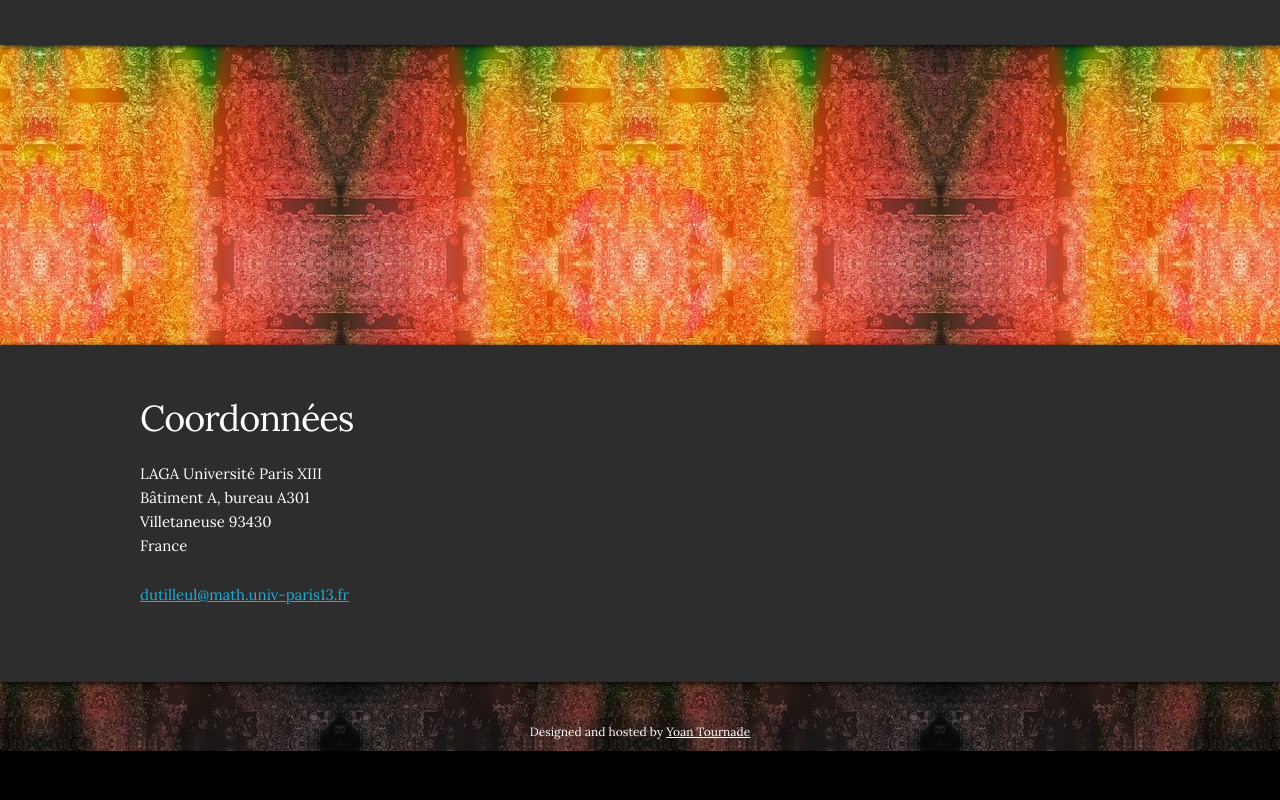
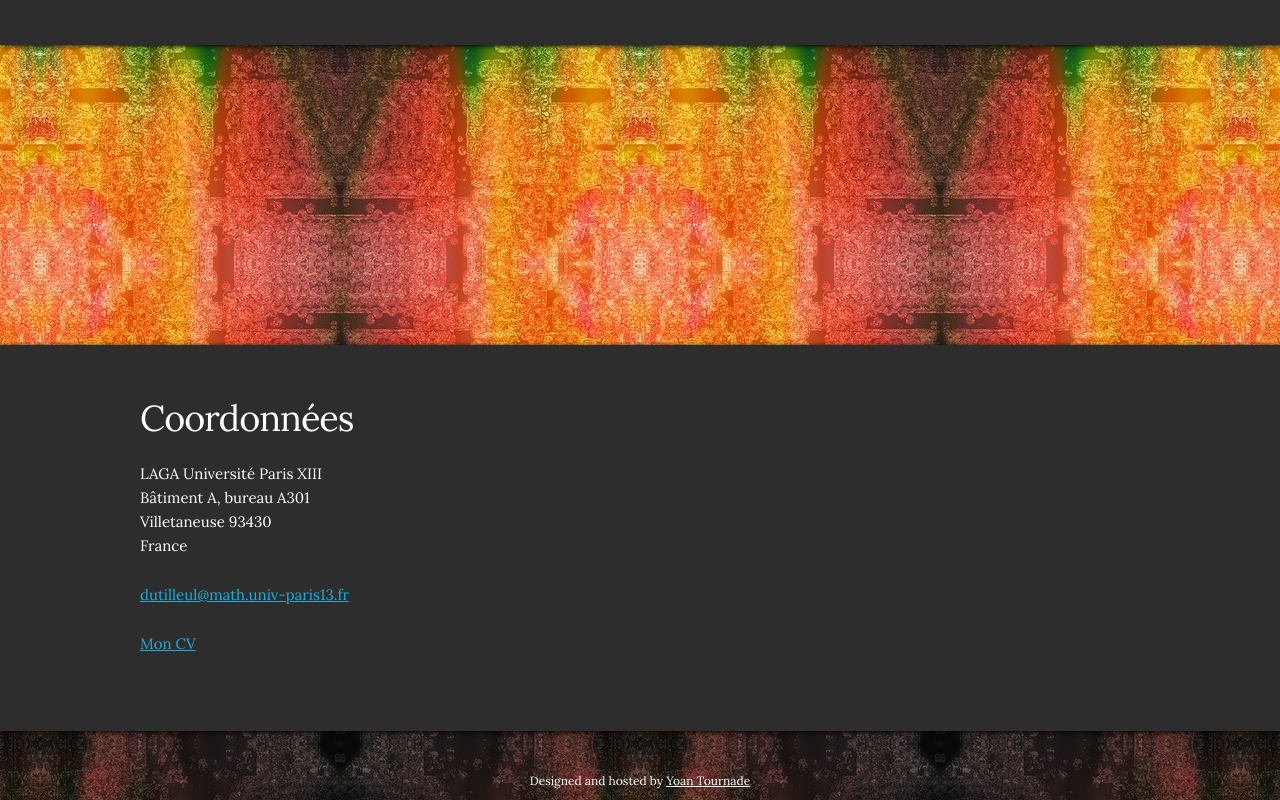
Before and after one commit to MonsieurV/tomdutilleul.com, a plain HTML site: page index.html in a window 1280 px wide. Shown: the part 2136-2936 px from the top of the page. Before the commit the page ends 2887 px from the top, so only its background shows below. Drawn offline with nearby package versions, Linux system fonts and the light colour scheme.

Commit message:
Add link to CV

```diff
--- a/index.html
+++ b/index.html
@@ -126,6 +126,9 @@
             dutilleul@math.univ-paris13.fr
           </a>
         </p>
+        <p>
+          <a href="/static/pdf/CV_Tom_Dutilleul.pdf">Mon CV</a>
+        </p>
 			</div>
 		</section>
 
```
Also changed, not shown: 2 other files.
